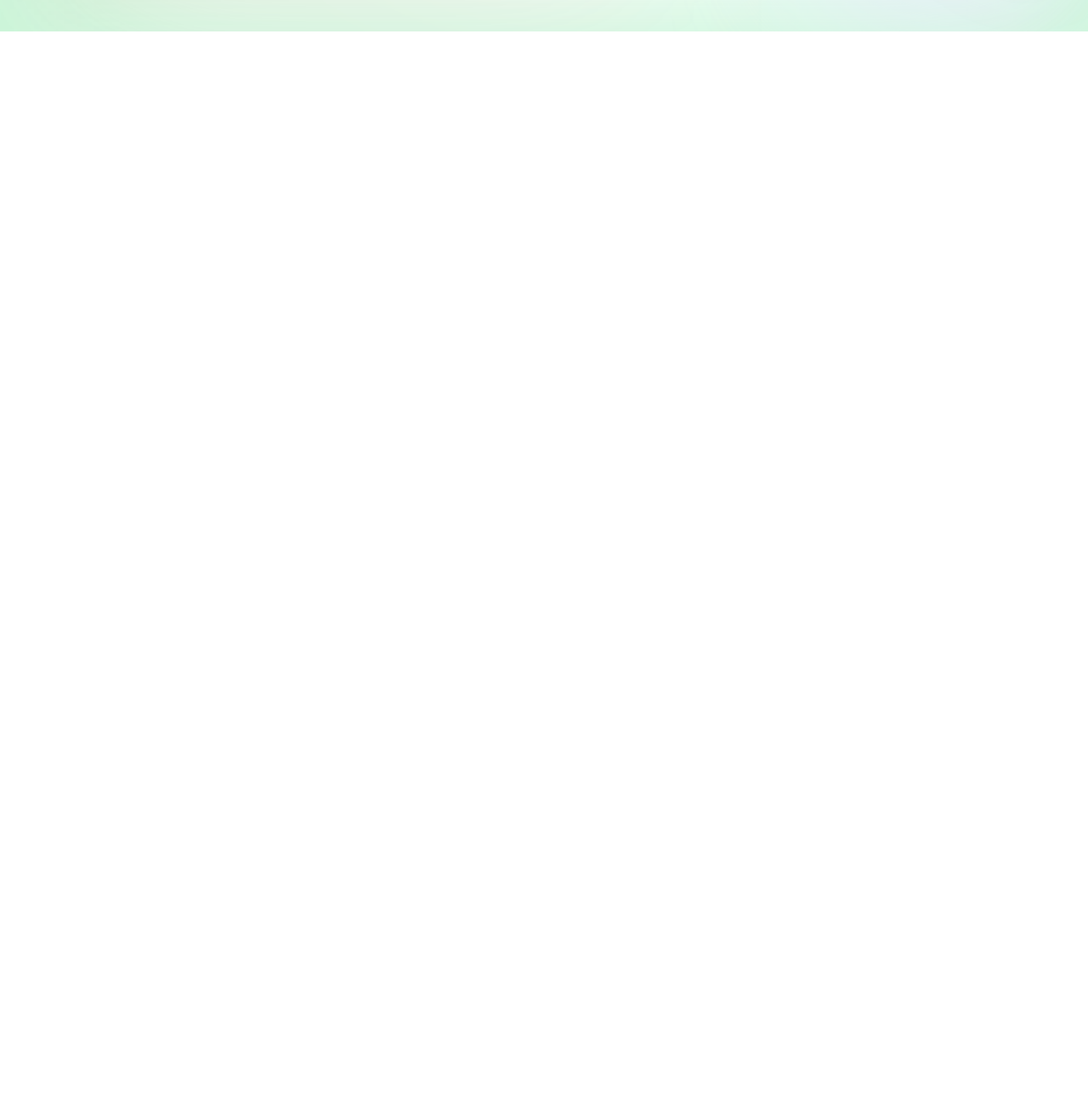
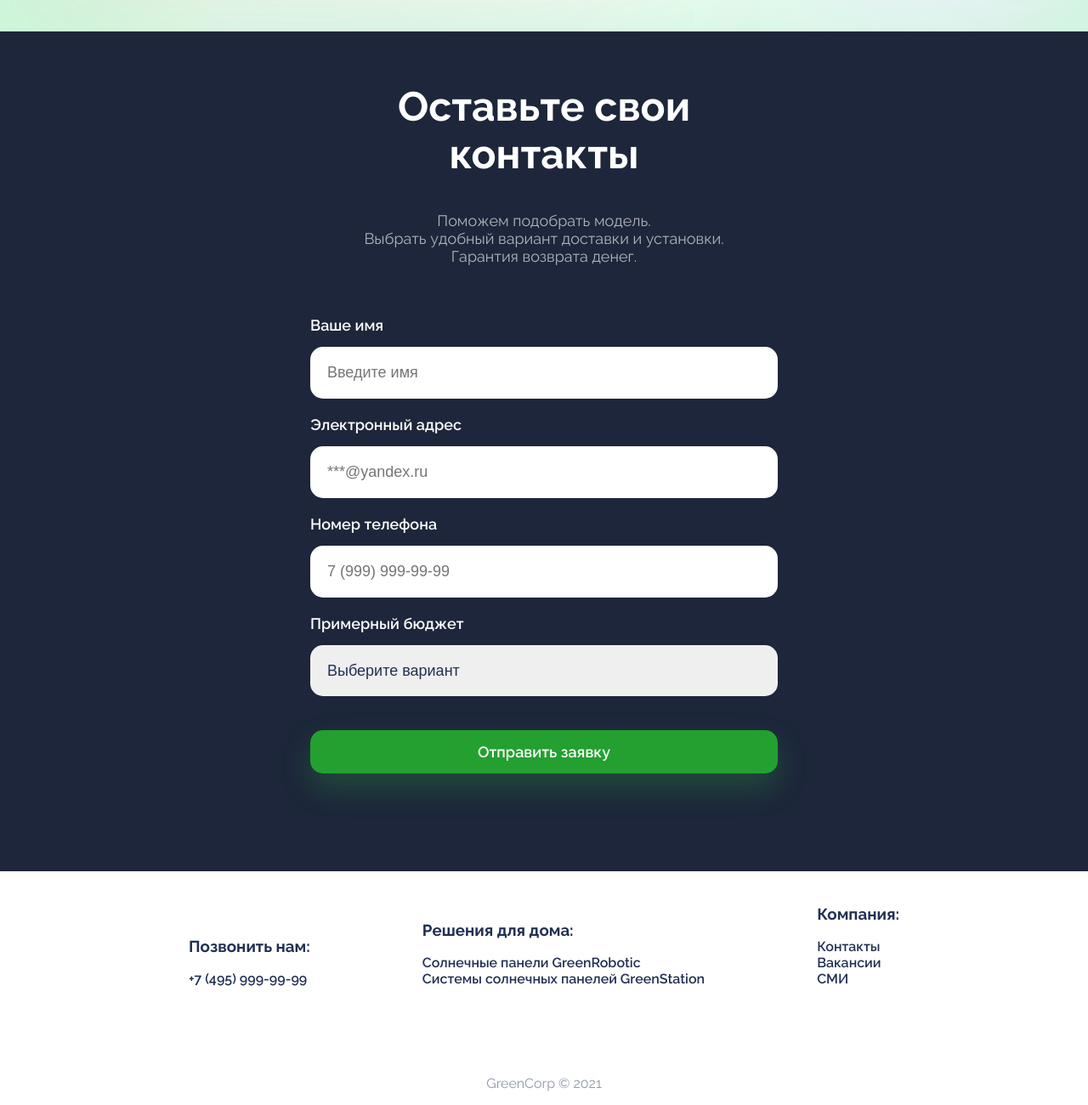
Before and after one commit to VursaZar/green-corp-landing, a plain HTML site: page index.html in a window 1280 px wide. Shown: the part 784-2084 px from the top of the page at 85% size. Before the commit the page ends 821 px from the top, so only its background shows below. Drawn offline with Linux system fonts and the light colour scheme.

Commit message:
Вторая версия проекта

```diff
--- a/index.html
+++ b/index.html
@@ -7,7 +7,7 @@
 </head>
 <body>
   <header>
-    <img class="header__logo" src='img/logo.svg'>
+    <img class="header__logo" src="img/logo.svg">
 
     <div class="header__controls">
         <a href="#contacts">Контакты</a>
@@ -27,5 +27,73 @@
     </div>
   </section>
 
+  <section class="form">
+    <div class="form__container">
+      <h1>Оставьте свои контакты</h1>
+      <p>Поможем подобрать модель. <br>Выбрать удобный вариант доставки и установки. <br>Гарантия возврата денег.</p>
+
+      <form>
+        <div class="form__group">
+          <label for="name">Ваше имя</label>
+          <input type="text" placeholder="Введите имя" id="name">
+        </div>
+
+        <div class="form__group">
+          <label for="email">Электронный адрес</label>
+          <input type="email" placeholder="***@yandex.ru" id="email">
+        </div>
+
+        <div class="form__group">
+          <label for="tel">Номер телефона</label>
+          <input type="tel" placeholder="7 (999) 999-99-99" id="tel">
+        </div>
+
+        <div class="form__group" id="do_button">
+          <label for="budget">Примерный бюджет</label>
+            <select id="budget">
+              <option value="10-30">Выберите вариант</option>
+              <option value="10-30">10 000₽ – 30 000₽</option>
+              <option value="30-60">30 000₽ – 60 000₽</option>
+              <option value="60-100">60 000₽ – 100 000₽ </option>
+              <option value="100+">100 000₽ </option>
+            </select>
+        </div>
+
+        <button class="form__submit" type="submit">Отправить заявку</button>
+      </form>
+    </div>
+  </section>
+
+  <footer>
+    <div class="footer__container">
+
+      <div class="footer__group">
+        <h3>Позвонить нам:</h3>
+        <div class="footer__links">
+          <a href="tel:74959999999">+7 (495) 999-99-99</a>
+        </div>
+      </div>
+
+      <div class="footer__group">
+        <h3>Решения для дома:</h3>
+        <div class="footer__links">
+          <a href="#">Солнечные панели GreenRobotic <br></a>
+          <a href="#">Системы солнечных панелей GreenStation</a>
+        </div>
+      </div>
+
+      <div class="footer__group">
+        <h3>Компания:</h3>
+        <div class="footer__links">
+          <a href="#">Контакты<br></a>
+          <a href="#">Вакансии<br></a>
+          <a href="#">СМИ</a>
+        </div>
+      </div>
+
+    </div>
+    <div class="footer__copyright"><p>GreenCorp © 2021</p></div>
+  </footer>
+
 </body>
 </html>
--- a/main.css
+++ b/main.css
@@ -4,6 +4,14 @@ body {
     margin: 0;
 }
 
+select {
+    appearance: none;
+    outline: none;
+}
+
+input {
+    outline: none;
+}
 
 .header__logo{
     height: 30px;
@@ -38,6 +46,12 @@ button {
     box-shadow: 0 16px 36px rgb(52 213 68 / 22%);
     padding: 15px;
     }
+
+button:hover{
+    background-color: #f6980c;
+    box-shadow: 0 16px 36px rgba(246 152 12 / 20%);
+    transition: background-color, color 0.2s;
+}
 
 .about {
     display: flex;
@@ -82,3 +96,93 @@ button {
     padding: 20px 25px;
     margin-top: 20px;
 }
+
+.form__container {
+    width: 550px;
+}
+
+.form{
+    background-color: #1D263A;
+    color: #fff;
+    padding-top: 20px;
+    padding-bottom: 115px;
+    text-align: center;
+
+    display: flex;
+    justify-content: center;
+    align-items: center;
+}
+
+.form h1{
+    font-size: 48px;
+}
+
+.form p{
+    font-size: 18px;
+    opacity: 0.65;
+}
+
+.form__group{
+    display: flex;
+    flex-direction: column;
+    text-align: left;
+}
+
+.form form{
+    display: grid;
+    grid-gap: 20px;
+    margin-top: 60px;
+}
+
+.form label{
+    font-size: 18px;
+    font-weight:600;
+    margin-bottom: 15px;
+}
+
+.form input{
+    font-size: 18px;
+    color:#213053;
+    padding: 20px 20px 20px 20px;
+    border-radius: 15px;
+    border: none;
+}
+
+.form select{
+    font-size: 18px;
+    color:#213053;
+    padding: 20px 20px 20px 20px;
+    border-radius: 15px;
+    border: none;
+}
+
+.form__submit{
+    font-size: 18px;
+    font-weight:600;
+    padding-top: 40px;
+}
+
+#do_button{
+    padding-bottom: 20px;
+}
+
+.form__submit{
+    padding-top: 15px;
+}
+
+.footer__container{
+    margin: 20px 90px 20px 90px;
+    font-size: 16px;
+    font-weight:600;
+    text-align:left;
+    display: flex;
+    justify-content: space-evenly;
+    align-items: flex-end;
+    padding-bottom: 48px;
+}
+
+.footer__copyright{
+    padding-top: 20px;
+    text-align: center;
+    opacity: 0.5;
+}
```
